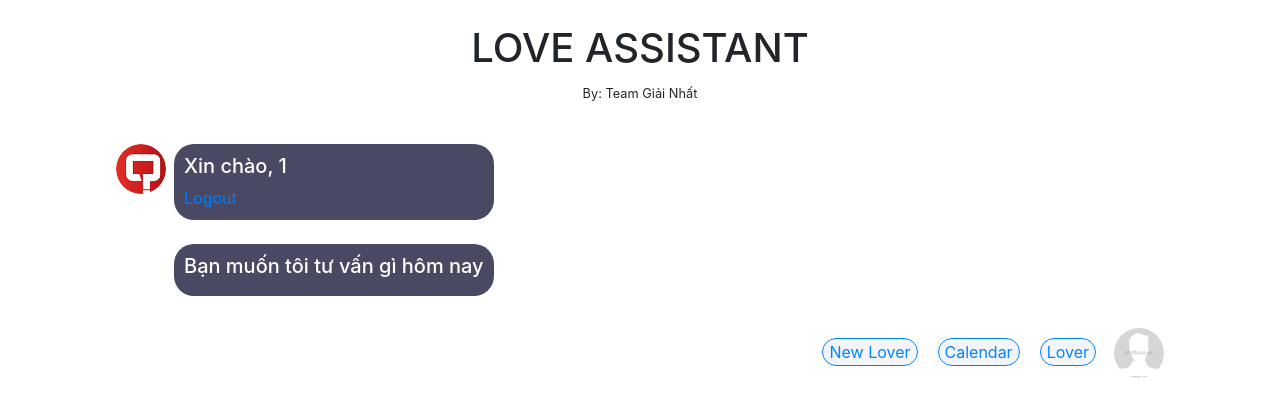
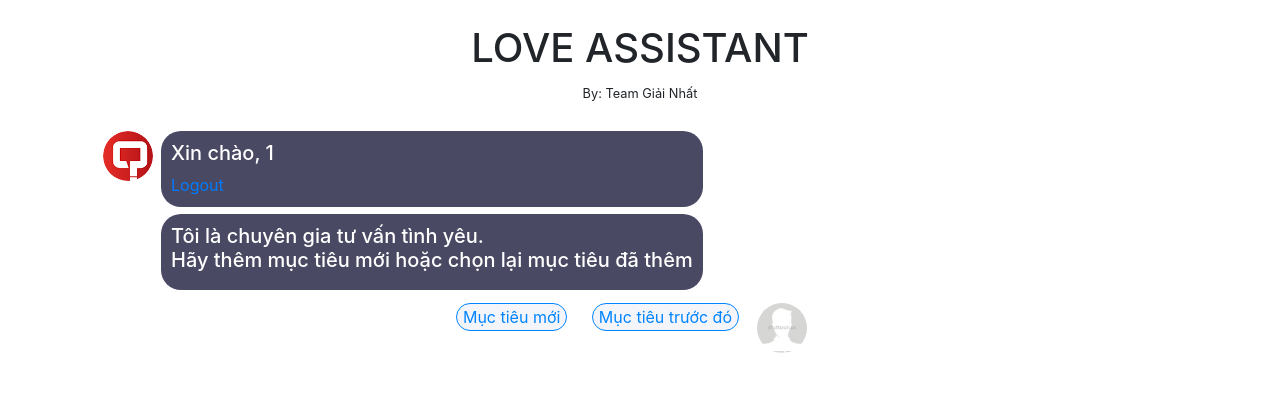
Before and after one commit to duydat75/Trai-bao, a Flask app: page /love in a window 1280 px wide. Shown: the top 417 px of the page. Run offline with Flask 2, Linux system fonts and the light colour scheme; the visitor is signed in with stand-in values (Sample User, id 1); parts of the project's set-up code (start-up, migrations or seed data) failed here and were passed over; some libraries are stand-ins or nearby versions.

Commit message:
user-step-2

```diff
--- a/app.py
+++ b/app.py
@@ -16,13 +16,8 @@ def index():
 
 @app.route('/love', methods=["GET", "POST"])
 def love():
-    return render_template('love.html')
-
-
-@app.route('/form-lover')
-def newlover():
     if request.method == "GET":
-        return render_template('newlover.html')
+        return render_template('love.html')
     elif request.method == "POST":
         form = request.form
         user_id = session['user_id']
@@ -47,7 +42,12 @@ def newlover():
             description = description
         )
         new_lover.save()
-        return redirect(url_for('love'))
+        return render_template('love.html', fullname=fullname, age=age, like=like)
+
+
+@app.route('/newlover')
+def newlover():
+    return render_template('newlover.html')
 
 @app.route('/register', methods = ['POST','GET'])
 def register():
--- a/static/css/style.css
+++ b/static/css/style.css
@@ -8,24 +8,40 @@
 .d-flex{
     display:flex;
 }
+.user{
+    display:flex;
+    padding:3px;
+    justify-content: flex-end;
+}
 
-.user {
+.user-mess {
     background-color:rgb(243, 245, 250);
     color:rgb(73, 73, 99);
     padding:10px;
     border-radius: 20px
 }
-
-.bot {
+.bot{
+    display:flex;
+    padding:3px;
+    justify-content: flex-start;
+}
+.bot-mess {
     background-color: rgb(73, 73, 99);
     padding:10px;
     color:rgb(255, 255, 255);
-    border-radius: 20px
+    border-radius: 20px;
+    margin-bottom:7px;
 }
 
-.user input{
+.user-mess input{
     background-color:rgb(243, 245, 250);
     border: 1px solid #0084ff;
     color:#0084ff;
     border-radius: 20px;
 }
+
+input[type="button"]:disabled{
+    background: #dddddd;
+    color:grey;
+    border:grey;
+}
--- a/static/js/script.js
+++ b/static/js/script.js
@@ -1,17 +1,21 @@
 $(document).ready( function() {
-    console.log("buzzz");
+    $("#new").on("click", function() {
+        // $("#bot-step-2-1").load("lover");
+        $("#bot-step-2-1").load("newlover");
+        $("#bot-step-2 .avatar").show();
+        document.getElementById('lover').disabled = true;
+    });
+    $("#lover").on("click", function() {
+        $("#bot-step-2-2").load("lover");
+        $("#bot-step-2 .avatar").show();
+        document.getElementById('next').disabled = true;
+    });
 
-    $('#next').click(function() {
-       $.ajax("{{ url_for('newlover') }}").done(function (reply) {
-          $('#container').html(reply);
-       });
-    });
+    // $("#new").on("click", function() {
+    //     $("#bot-step-2-3").load("newlover");
+    // });
+    // $('.b1').click(function(){
+    //     $('div').append('<input type="text"..etc ');
+    // });
+
 });
-
-// $(document).ready( function() {
-//     $('#next1').click(function() {
-//        $.ajax("{{ url_for('lover') }}").done(function (reply) {
-//           $('#container').html(reply);
-//        });
-//     });
-// });
--- a/templates/love.html
+++ b/templates/love.html
@@ -10,60 +10,112 @@
     <script src="https://cdnjs.cloudflare.com/ajax/libs/popper.js/1.14.3/umd/popper.min.js" integrity="sha384-ZMP7rVo3mIykV+2+9J3UJ46jBk0WLaUAdn689aCwoqbBJiSnjAK/l8WvCWPIPm49" crossorigin="anonymous"></script>
     <script src="https://stackpath.bootstrapcdn.com/bootstrap/4.1.1/js/bootstrap.min.js" integrity="sha384-smHYKdLADwkXOn1EmN1qk/HfnUcbVRZyYmZ4qpPea6sjB/pTJ0euyQp0Mk8ck+5T" crossorigin="anonymous"></script>
     <script type="text/javascript" src="https://ajax.googleapis.com/ajax/libs/jquery/1.12.0/jquery.min.js"></script>
+    <link rel="stylesheet" href="https://use.fontawesome.com/releases/v5.2.0/css/all.css" integrity="sha384-hWVjflwFxL6sNzntih27bfxkr27PmbbK/iSvJ+a4+0owXq79v+lsFkW54bOGbiDQ" crossorigin="anonymous">
     <link rel="stylesheet" href="../static/css/style.css">
-    <!-- <script type="text/javascript" src="../static/js/script.js"></script> -->
-    <!-- <script type="text/javascript" src="{{ url_for('static', filename = 'script.js') }}"></script> -->
-    <script>
-        $(document).ready( function() {
-            $('#next').click(function() {
-                $.ajax("{{ url_for('newlover') }}").done(function (reply) {
-                    $('#bot-step-2').html(reply);
-                });
-            });
-
-            $('#lover').click(function(){
-                $.ajax("{{ url_for('lover') }}").done(function (lover){
-                    $('#bot-step-3').html(lover);
-                });
-            });
-        });
-    </script>
-
+    <script type="text/javascript" src="../static/js/script.js"></script>
 </head>
 <body>
     <div class="container">
-        {% if session['loggedin'] %}
         <div class="col-md-12">
             <center class="p-4">
                 <h1>LOVE ASSISTANT</h1>
                 <small>By: Team Giải Nhất</small>
             </center>
-
-            <div id="bot-step-1" class="d-flex p-3" style="justify-content: flex-start">
+        </div>
+        {% if session['loggedin'] %}
+        <div class="col-md-8">
+            <div id="bot-step-1" class="bot">
                 <img src="../static/image/chamhoi-icon-96.png" alt="" class="avatar mr-2">
-                <div style="display: block">
-                    <div class="bot">
+                <div class="preload-left">
+                    <img src="static/image/loading-white-d.gif" alt="" width="30%">
+                </div>
+                <div class="bot-step-1">
+                    <div class="bot-mess">
                         <h5>Xin chào, {{ session['user_id'] }}</h5>
                         <a href="{{ url_for('logout') }}">Logout</a>
                     </div>
-                    <br>
-                    <div class="bot"><h5>Bạn muốn tôi tư vấn gì hôm nay</h5></div>
+                    <div class="bot-mess"><h5>Tôi là chuyên gia tư vấn tình yêu.<br>Hãy thêm mục tiêu mới hoặc chọn lại mục tiêu đã thêm</h5></div>
                 </div>
             </div>
-            <div id="user-step-1" class="d-flex p-3" style="justify-content: flex-end">
-                <span class="user bg-transparent"><input type="button" id="next" value="New Lover" /></span>
-                <span class="user bg-transparent"><input type="button" id="calendar" value="Calendar"></span>
-                <span class="user bg-transparent"><input type="button" id="lover" value="Lover"></span>
+            <div id="user-step-1" class="user">
+                <div class="user-step-1">
+                    <span class="user-mess bg-transparent"><input type="button" id="new" value="Mục tiêu mới" /></span>
+                    <!-- <span class="user bg-transparent"><input type="button" id="calendar" value="Calendar"></span> -->
+                    <span class="user-mess bg-transparent"><input type="button" id="lover" value="Mục tiêu trước đó"></span>
+                </div>
+                <div class="preload-right">
+                    <img src="static/image/loading-white-d.gif" alt="" width="30%">
+                </div>
                 <img src="../static/image/male-profile.jpg" alt="" class="avatar ml-2">
             </div>
-            <div id="bot-step-2"></div>
+            <div id="bot-step-2" class="bot">
+                <img src="../static/image/chamhoi-icon-96.png" alt="" class="avatar mr-2" style="display:none">
+                <div>
+                <div id="bot-step-2-1"></div>
+                <div id="bot-step-2-2"></div>
+                </div>
+            </div>
             <div id="bot-step-3"></div>
+            <div id="bot-step-4" class="bot">
+                {% if fullname != NULL %}
+                    <img src="../static/image/chamhoi-icon-96.png" alt="" class="avatar mr-2">
+                    <div class="bot-mess">
+                        <h5>Đối tượng: {{ fullname }} - {{ age }} tuổi - thích
+                        {% for like in like %}
+                            {% if like == '1' %}
+                                ăn uống
+                            {% elif like == '2' %}
+                                shopping
+                            {% elif like == '3' %}
+                                xoạc
+                            {% endif %}
+                        {%endfor%}
+                        </h5>
+                    </div>
+            </div>
+            <div id="user-step-2" class="user">
+                <span class="user-mess bg-transparent"><input type="button" id="di-dau" value="Đi đâu" /></span>
+                <!-- <span class="user bg-transparent"><input type="button" id="calendar" value="Calendar"></span> -->
+                <span class="user-mess bg-transparent"><input type="button" id="mua-gi" value="Mua gì"></span>
+                <!-- <div class="preload-right">
+                    <img src="static/image/loading-white-d.gif" alt="" width="30%">
+                </div> -->
+                <img src="../static/image/male-profile.jpg" alt="" class="avatar ml-2">
+            </div>
+            {% endif %}
         {% else %}
-            <h3>Xin chao, Khach</h3>
-            <a href="{{ url_for('login') }}">Dang nhap</a>
-            <a href="{{ url_for('register') }}">Dang ky</a>
+        <div id="bot-step-1" class="bot">
+            <img src="../static/image/chamhoi-icon-96.png" alt="" class="avatar mr-2">
+            <div class="bot">
+                <h3>Xin chào! Tôi là Bot. Bạn hãy </h3>
+                <span class="user-mess bg-transparent"><a href="{{ url_for('login') }}">Dang nhap</a></span>
+                <span class="user-mess bg-transparent"><a href="{{ url_for('register') }}">Dang ky</a></span>
+            </div>
+        </div>
         {% endif %}
         </div>
     </div>
+    {% if fullname != NULL %}
+        <style>
+            .preload-left, .preload-right{display: none}
+        </style>
+    {% else %}
+        <style>
+            .bot-step-1, .user-step-1, .preload-right {display:none;}
+            .preload-right {text-align: right}
+            .preload-left {text-align:left}
+        </style>
+        <script>
+        $(function() {
+            $(".preload-left").fadeOut(2000, function() {
+                $(".bot-step-1").fadeIn(1000);
+                $(".preload-right").fadeIn(1000);
+                $(".preload-right").fadeOut(2000, function() {
+                    $(".user-step-1").fadeIn(1000);
+                });
+            });
+        });
+        </script>
+    {% endif %}
 </body>
 </html>
--- a/templates/lover.html
+++ b/templates/lover.html
@@ -2,6 +2,7 @@
 <html lang="en">
 {% include 'head.html' %}
 <body>
+    <div class="bot-mess">
         {% for item in all_lover %}
         <div onclick="toggleDisplay('{{loop.index}}')">{{item.fullname}}</div>
             <div id="lover-{{loop.index}}" style="display:none" >{{item.age}}
@@ -13,8 +14,8 @@
                 {% endif %}
             {%endfor%}
             </div>
+        {%endfor%}
     </div>
-    {%endfor%}
     <script>
         function toggleDisplay(id) {
             // console.log(id);
--- a/templates/newlover.html
+++ b/templates/newlover.html
@@ -9,8 +9,8 @@
 </head>
 <body>
     <div class="d-flex p-3">
-        <img src="../static/image/chamhoi-icon-96.png" alt="" class="avatar mr-4">
-        <form method="POST" class="bot">
+        <!-- <img src="../static/image/chamhoi-icon-96.png" alt="" class="avatar mr-4"> -->
+        <form method="POST" onsubmit="get_action()" class="bot-mess">
             <table>
                 <tr>
                     <td></td>
```
Also changed, not shown: static/image/loading-white-d.gif (added), 2 other files. Lines whose indentation alone changed are shown as unchanged.
